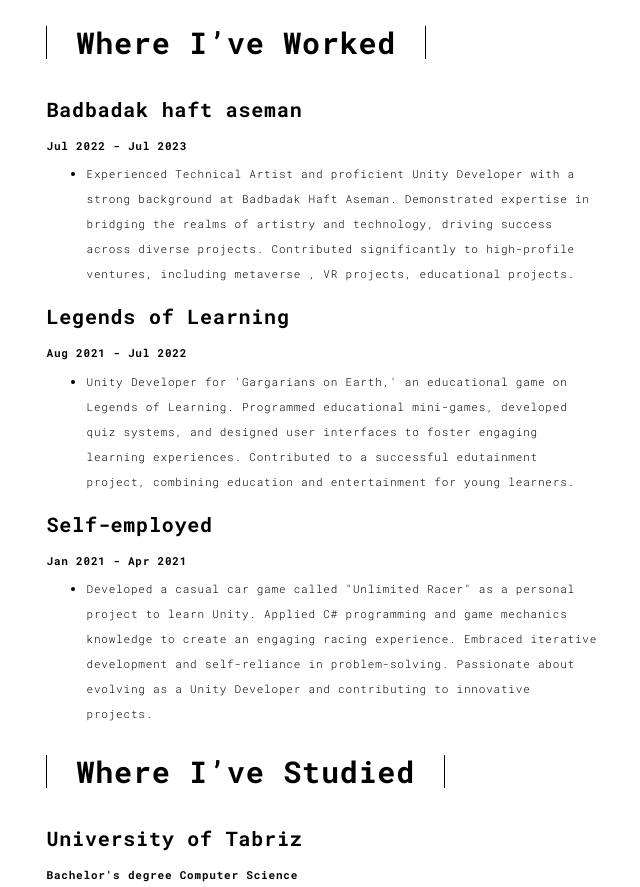
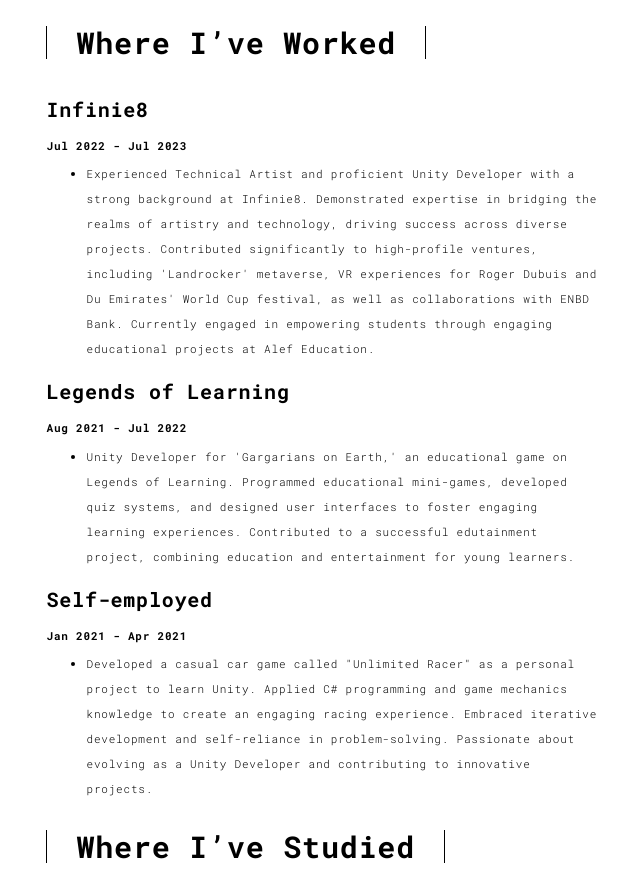
Before and after one commit to akbarjahangiri/akbarjahangiri.github.io, a plain HTML site: page about.html in a window 1280 px wide. Shown: the part 1081-1968 px from the top of the page, without its empty margins (121-761 px from the left). Drawn offline with Linux system fonts and the light colour scheme.

Commit message:
resume update

```diff
--- a/about.html
+++ b/about.html
@@ -111,11 +111,11 @@
           <div class="row">
             <div class="col-md-6 col-md-offset-1">
               <h2 class="template-title-example">Where I’ve Worked</h2>
-              <h3 class="template-title-example">Badbadak haft aseman</h3>
+              <h3 class="template-title-example">Infinie8</h3>
               <h4 class="template-title-example">Jul 2022 - Jul 2023 </h4>
               <ul>
                 <li>
-                  Experienced Technical Artist and proficient Unity Developer with a strong background at Badbadak Haft Aseman. Demonstrated expertise in bridging the realms of artistry and technology, driving success across diverse projects. Contributed significantly to high-profile ventures, including metaverse , VR projects, educational projects.</li>
+                  Experienced Technical Artist and proficient Unity Developer with a strong background at Infinie8. Demonstrated expertise in bridging the realms of artistry and technology, driving success across diverse projects. Contributed significantly to high-profile ventures, including 'Landrocker' metaverse, VR experiences for Roger Dubuis and Du Emirates' World Cup festival, as well as collaborations with ENBD Bank. Currently engaged in empowering students through engaging educational projects at Alef Education.</li>
               </ul>
               <h3 class="template-title-example">Legends of Learning</h3>
               <h4 class="template-title-example">Aug 2021 - Jul 2022 </h4>
```
